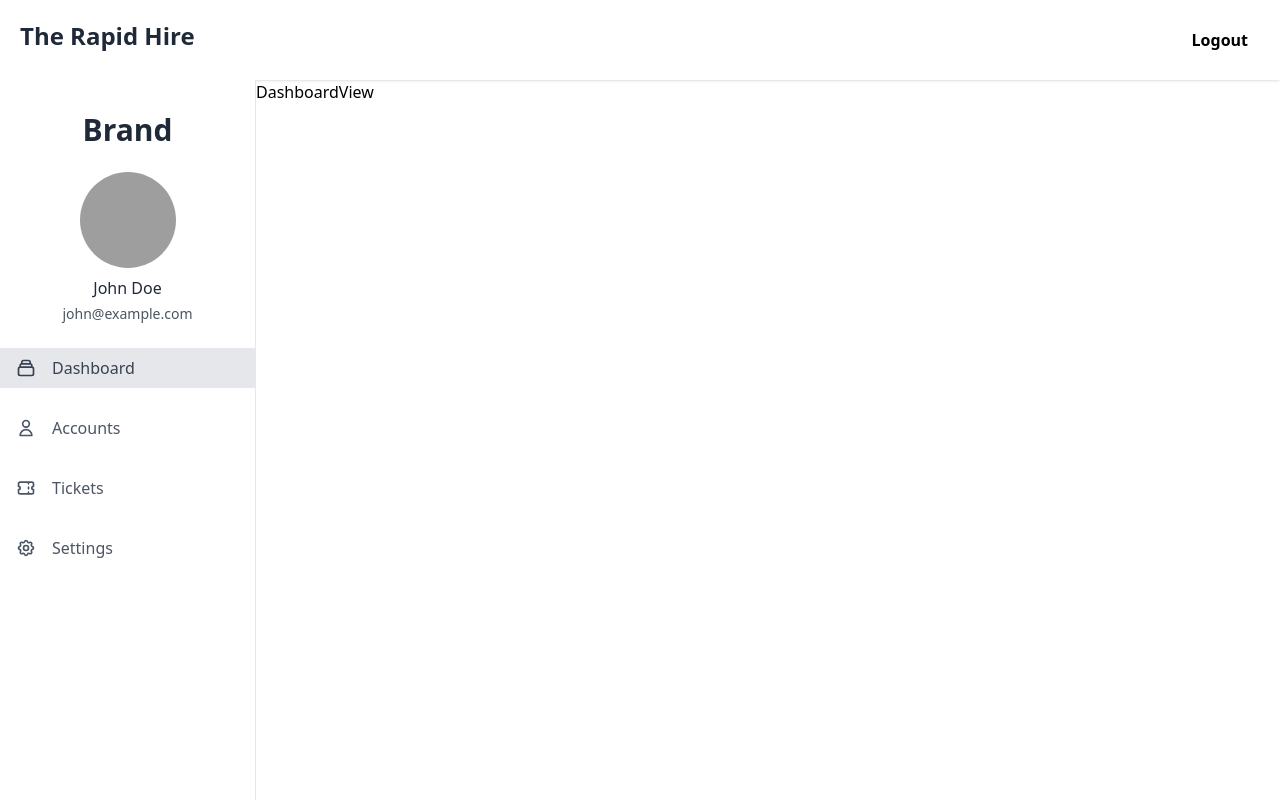
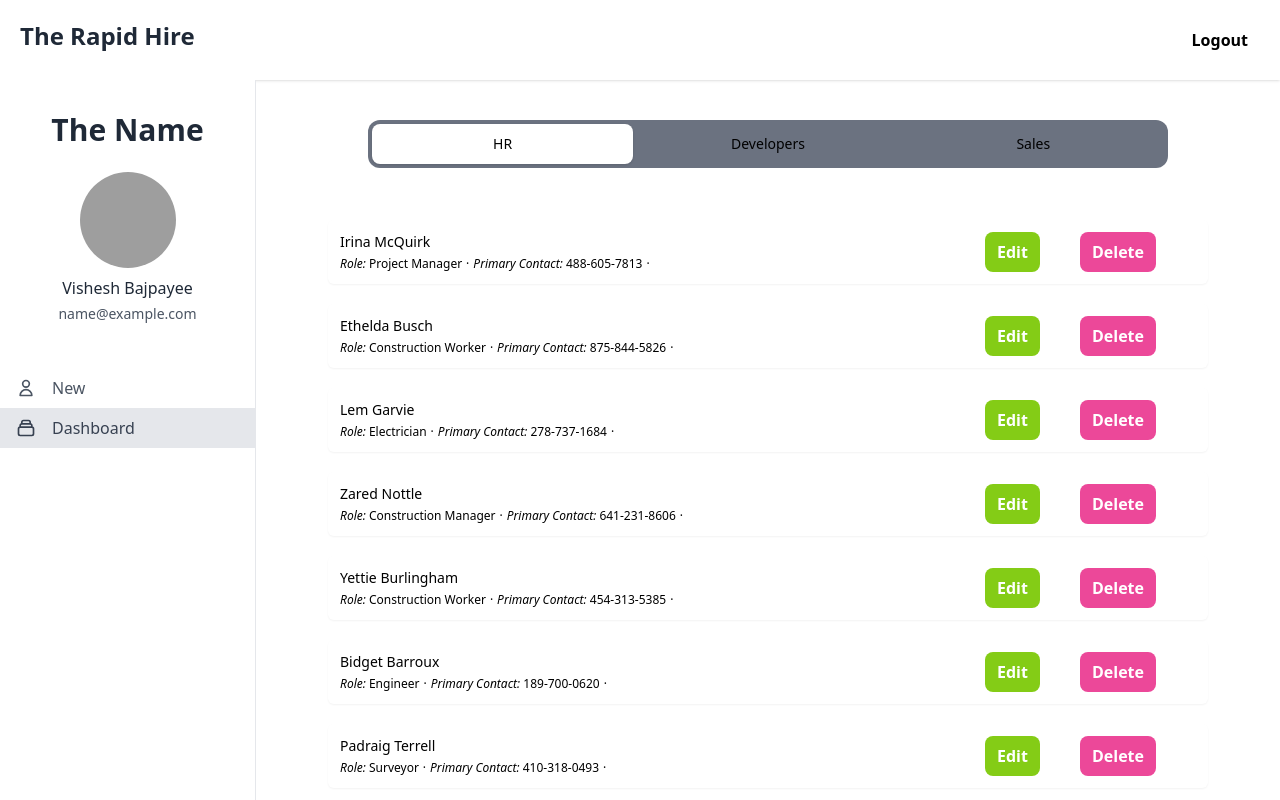
Before and after one commit to vishesh-baj/trh-family-app, a React (Create React App) app: page / in a window 1280 px wide. Both pictures are taken after typing "name@example.com", "Sample123" into the empty fields and a click on the button "Sign in". Shown: the top 800 px of the page. Built offline with nearby package versions, Linux system fonts and the light colour scheme; grey boxes are pictures that could not be loaded.

Commit message:
added dashboard content thats relevent, deleted other links from sidebar

```diff
--- a/package.json
+++ b/package.json
@@ -3,6 +3,7 @@
   "version": "0.1.0",
   "private": true,
   "dependencies": {
+    "@headlessui/react": "^1.5.0",
     "@reduxjs/toolkit": "^1.8.1",
     "@testing-library/jest-dom": "^5.16.4",
     "@testing-library/react": "^13.1.1",
--- a/src/components/DashboardView.jsx
+++ b/src/components/DashboardView.jsx
@@ -1,7 +1,11 @@
 import React from "react";
-
+import NewTabs from "./Tabs";
 const DashboardView = () => {
-  return <div className="flex-1">DashboardView</div>;
+  return (
+    <div className="flex-1">
+      <NewTabs />
+    </div>
+  );
 };
 
 export default DashboardView;
--- a/src/components/Sidebar.jsx
+++ b/src/components/Sidebar.jsx
@@ -1,10 +1,13 @@
 import React from "react";
+import { useSelector } from "react-redux";
+import { Link } from "react-router-dom";
+const Sidebar = () => {
+  const userData = useSelector((state) => state.userLogged);
 
-const Sidebar = () => {
   return (
     <div className="flex flex-col w-64 h-screen py-8 bg-white border-r dark:bg-gray-800 dark:border-gray-600">
       <h2 className="text-3xl font-semibold text-center text-gray-800 dark:text-white">
-        Brand
+        The Name
       </h2>
 
       <div className="flex flex-col items-center mt-6 -mx-2">
@@ -14,40 +17,18 @@ const Sidebar = () => {
           alt="avatar"
         />
         <h4 className="mx-2 mt-2 font-medium text-gray-800 dark:text-gray-200 hover:underline">
-          John Doe
+          Vishesh Bajpayee
         </h4>
         <p className="mx-2 mt-1 text-sm font-medium text-gray-600 dark:text-gray-400 hover:underline">
-          john@example.com
+          {userData[0].email}
         </p>
       </div>
 
       <div className="flex flex-col justify-between flex-1 mt-6">
         <nav>
           <a
-            className="flex items-center px-4 py-2 text-gray-700 bg-gray-200 dark:bg-gray-700 dark:text-gray-200"
-            href="/"
-          >
-            <svg
-              className="w-5 h-5"
-              viewBox="0 0 24 24"
-              fill="none"
-              xmlns="http://www.w3.org/2000/svg"
-            >
-              <path
-                d="M19 11H5M19 11C20.1046 11 21 11.8954 21 13V19C21 20.1046 20.1046 21 19 21H5C3.89543 21 3 20.1046 3 19V13C3 11.8954 3.89543 11 5 11M19 11V9C19 7.89543 18.1046 7 17 7M5 11V9C5 7.89543 5.89543 7 7 7M7 7V5C7 3.89543 7.89543 3 9 3H15C16.1046 3 17 3.89543 17 5V7M7 7H17"
-                stroke="currentColor"
-                strokeWidth="2"
-                strokeLinecap="round"
-                strokeLinejoin="round"
-              />
-            </svg>
-
-            <span className="mx-4 font-medium">Dashboard</span>
-          </a>
-
-          <a
             className="flex items-center px-4 py-2 mt-5 text-gray-600 transition-colors duration-200 transform dark:text-gray-400 hover:bg-gray-200 dark:hover:bg-gray-700 dark:hover:text-gray-200 hover:text-gray-700"
-            href="/"
+            href="/new-entry"
           >
             <svg
               className="w-5 h-5"
@@ -71,11 +52,12 @@ const Sidebar = () => {
               />
             </svg>
 
-            <span className="mx-4 font-medium">Accounts</span>
+            <span className="mx-4 font-medium">New</span>
           </a>
 
+          <Link to="/data">
             <a
-            className="flex items-center px-4 py-2 mt-5 text-gray-600 transition-colors duration-200 transform dark:text-gray-400 hover:bg-gray-200 dark:hover:bg-gray-700 dark:hover:text-gray-200 hover:text-gray-700"
+              className="flex items-center px-4 py-2 text-gray-700 bg-gray-200 dark:bg-gray-700 dark:text-gray-200"
               href="/"
             >
               <svg
@@ -85,7 +67,7 @@ const Sidebar = () => {
                 xmlns="http://www.w3.org/2000/svg"
               >
                 <path
-                d="M15 5V7M15 11V13M15 17V19M5 5C3.89543 5 3 5.89543 3 7V10C4.10457 10 5 10.8954 5 12C5 13.1046 4.10457 14 3 14V17C3 18.1046 3.89543 19 5 19H19C20.1046 19 21 18.1046 21 17V14C19.8954 14 19 13.1046 19 12C19 10.8954 19.8954 10 21 10V7C21 5.89543 20.1046 5 19 5H5Z"
+                  d="M19 11H5M19 11C20.1046 11 21 11.8954 21 13V19C21 20.1046 20.1046 21 19 21H5C3.89543 21 3 20.1046 3 19V13C3 11.8954 3.89543 11 5 11M19 11V9C19 7.89543 18.1046 7 17 7M5 11V9C5 7.89543 5.89543 7 7 7M7 7V5C7 3.89543 7.89543 3 9 3H15C16.1046 3 17 3.89543 17 5V7M7 7H17"
                   stroke="currentColor"
                   strokeWidth="2"
                   strokeLinecap="round"
@@ -93,37 +75,9 @@ const Sidebar = () => {
                 />
               </svg>
 
-            <span className="mx-4 font-medium">Tickets</span>
+              <span className="mx-4 font-medium">Dashboard</span>
             </a>
-
-          <a
-            className="flex items-center px-4 py-2 mt-5 text-gray-600 transition-colors duration-200 transform dark:text-gray-400 hover:bg-gray-200 dark:hover:bg-gray-700 dark:hover:text-gray-200 hover:text-gray-700"
-            href="/"
-          >
-            <svg
-              className="w-5 h-5"
-              viewBox="0 0 24 24"
-              fill="none"
-              xmlns="http://www.w3.org/2000/svg"
-            >
-              <path
-                d="M10.3246 4.31731C10.751 2.5609 13.249 2.5609 13.6754 4.31731C13.9508 5.45193 15.2507 5.99038 16.2478 5.38285C17.7913 4.44239 19.5576 6.2087 18.6172 7.75218C18.0096 8.74925 18.5481 10.0492 19.6827 10.3246C21.4391 10.751 21.4391 13.249 19.6827 13.6754C18.5481 13.9508 18.0096 15.2507 18.6172 16.2478C19.5576 17.7913 17.7913 19.5576 16.2478 18.6172C15.2507 18.0096 13.9508 18.5481 13.6754 19.6827C13.249 21.4391 10.751 21.4391 10.3246 19.6827C10.0492 18.5481 8.74926 18.0096 7.75219 18.6172C6.2087 19.5576 4.44239 17.7913 5.38285 16.2478C5.99038 15.2507 5.45193 13.9508 4.31731 13.6754C2.5609 13.249 2.5609 10.751 4.31731 10.3246C5.45193 10.0492 5.99037 8.74926 5.38285 7.75218C4.44239 6.2087 6.2087 4.44239 7.75219 5.38285C8.74926 5.99037 10.0492 5.45193 10.3246 4.31731Z"
-                stroke="currentColor"
-                strokeWidth="2"
-                strokeLinecap="round"
-                strokeLinejoin="round"
-              />
-              <path
-                d="M15 12C15 13.6569 13.6569 15 12 15C10.3431 15 9 13.6569 9 12C9 10.3431 10.3431 9 12 9C13.6569 9 15 10.3431 15 12Z"
-                stroke="currentColor"
-                strokeWidth="2"
-                strokeLinecap="round"
-                strokeLinejoin="round"
-              />
-            </svg>
-
-            <span className="mx-4 font-medium">Settings</span>
-          </a>
+          </Link>
         </nav>
       </div>
     </div>
--- a/src/components/Tabs.jsx
+++ b/src/components/Tabs.jsx
@@ -1,24 +1,98 @@
-import React from "react";
+import { useState } from "react";
+import { Tab } from "@headlessui/react";
+import { rolesHR, rolesDeveloper, rolesSales } from "../db/roles";
 
-const Tabs = () => {
-  // ! Need to change colors for dark mode for text, as currently its white
+function classNames(...classes) {
+  return classes.filter(Boolean).join(" ");
+}
+
+const NewTabs = () => {
+  let [categories] = useState({
+    HR: rolesHR,
+    Developers: rolesDeveloper,
+    Sales: rolesSales,
+  });
+
   return (
-    <div className="flex justify-center">
-      <div className="flex  border-b border-gray-200 dark:border-gray-700">
-        <button className="h-10 px-4 py-2 -mb-px text-sm text-center text-blue-600 bg-transparent border-b-2 border-blue-500 sm:text-base dark:border-blue-400 dark:text-blue-300 whitespace-nowrap focus:outline-none">
-          Profile
-        </button>
+    <div className="w-auto px-2 py-10 sm:px-0">
+      <Tab.Group>
+        <Tab.List className="flex p-1 mx-28 space-x-1 bg-gray-500 rounded-xl">
+          {Object.keys(categories).map((category) => (
+            <Tab
+              key={category}
+              className={({ selected }) =>
+                classNames(
+                  "tab ",
+                  selected
+                    ? "bg-white shadow"
+                    : "text-blue-100 hover:bg-white/[0.12] hover:text-white"
+                )
+              }
+            >
+              {category}
+            </Tab>
+          ))}
+        </Tab.List>
 
-        <button className="h-10 px-4 py-2 -mb-px text-sm text-center text-gray-700 bg-transparent border-b-2 border-transparent sm:text-base dark:text-white whitespace-nowrap cursor-base focus:outline-none hover:border-gray-400">
-          Account
-        </button>
+        {/* _____________________ */}
 
-        <button className="h-10 px-4 py-2 -mb-px text-sm text-center text-gray-700 bg-transparent border-b-2 border-transparent sm:text-base dark:text-white whitespace-nowrap cursor-base focus:outline-none hover:border-gray-400">
-          Notification
-        </button>
-      </div>
+        <Tab.Panels className="mt-5 px-5">
+          {Object.values(categories).map((posts, idx) => (
+            <Tab.Panel
+              key={idx}
+              className={classNames(
+                "bg-white rounded-xl p-3",
+                "focus:outline-none focus:ring-2 ring-offset-2 ring-offset-blue-400 ring-white ring-opacity-60"
+              )}
+            >
+              <ul className="px-5">
+                {posts.map((post) => (
+                  <li
+                    key={post.id}
+                    className="relative m-5 shadow-sm hover:shadow-lg hover:bg-gray-100 transition duration-300 hover:scale-105 transform ease-in-out flex justify-between p-3 rounded-md hover:bg-coolGray-100"
+                  >
+                    <div>
+                      <h3 className="text-sm font-medium leading-5">
+                        {post.first_name} {post.last_name}
+                      </h3>
+
+                      <ul className="flex mt-1 space-x-1 text-xs font-normal leading-4 text-coolGray-500">
+                        <li>
+                          <em>Role:</em> {post.role}
+                        </li>
+                        <li>&middot;</li>
+                        <li>
+                          <em>Primary Contact:</em> {post.contact_no}
+                        </li>
+                        <li>&middot;</li>
+                      </ul>
+                    </div>
+
+                    <div className=" px-10 flex gap-10">
+                      <button className="bg-lime-500 text-white font-semibold px-3 py-2 rounded-lg">
+                        Edit
+                      </button>
+                      <button className="bg-pink-500 text-white font-semibold px-3 py-2 rounded-lg">
+                        Delete
+                      </button>
+                    </div>
+
+                    <a
+                      href="/"
+                      className={classNames(
+                        "absolute inset-0 rounded-md",
+                        "focus:z-10 focus:outline-none focus:ring-2 ring-blue-400"
+                      )}
+                    />
+                  </li>
+                ))}
+              </ul>
+            </Tab.Panel>
+          ))}
+        </Tab.Panels>
+      </Tab.Group>
     </div>
   );
 };
 
-export default Tabs;
+export default NewTabs;
--- /dev/null
+++ b/src/db/roles.js
@@ -0,0 +1,218 @@
+export const rolesHR = [
+  {
+    id: 1,
+    first_name: "Irina",
+    last_name: "McQuirk",
+    role: "Project Manager",
+    contact_no: "488-605-7813",
+  },
+  {
+    id: 2,
+    first_name: "Ethelda",
+    last_name: "Busch",
+    role: "Construction Worker",
+    contact_no: "875-844-5826",
+  },
+  {
+    id: 3,
+    first_name: "Lem",
+    last_name: "Garvie",
+    role: "Electrician",
+    contact_no: "278-737-1684",
+  },
+  {
+    id: 4,
+    first_name: "Zared",
+    last_name: "Nottle",
+    role: "Construction Manager",
+    contact_no: "641-231-8606",
+  },
+  {
+    id: 5,
+    first_name: "Yettie",
+    last_name: "Burlingham",
+    role: "Construction Worker",
+    contact_no: "454-313-5385",
+  },
+  {
+    id: 6,
+    first_name: "Bidget",
+    last_name: "Barroux",
+    role: "Engineer",
+    contact_no: "189-700-0620",
+  },
+  {
+    id: 7,
+    first_name: "Padraig",
+    last_name: "Terrell",
+    role: "Surveyor",
+    contact_no: "410-318-0493",
+  },
+  {
+    id: 8,
+    first_name: "Krissie",
+    last_name: "Issakov",
+    role: "Architect",
+    contact_no: "771-504-1284",
+  },
+  {
+    id: 9,
+    first_name: "Amalea",
+    last_name: "Haville",
+    role: "Construction Foreman",
+    contact_no: "185-555-9709",
+  },
+  {
+    id: 10,
+    first_name: "Lynnelle",
+    last_name: "Czajkowska",
+    role: "Engineer",
+    contact_no: "597-393-8558",
+  },
+];
+
+export const rolesDeveloper = [
+  {
+    id: 1,
+    first_name: "Renaud",
+    last_name: "Prestidge",
+    role: "Engineer",
+    contact_no: "968-168-5958",
+  },
+  {
+    id: 2,
+    first_name: "Maggi",
+    last_name: "Riccardi",
+    role: "Construction Manager",
+    contact_no: "971-638-9854",
+  },
+  {
+    id: 3,
+    first_name: "Collin",
+    last_name: "Baselli",
+    role: "Construction Manager",
+    contact_no: "430-727-6845",
+  },
+  {
+    id: 4,
+    first_name: "Merrick",
+    last_name: "Whellans",
+    role: "Construction Expeditor",
+    contact_no: "865-568-5975",
+  },
+  {
+    id: 5,
+    first_name: "Linn",
+    last_name: "Basile",
+    role: "Estimator",
+    contact_no: "947-746-2788",
+  },
+  {
+    id: 6,
+    first_name: "Daisey",
+    last_name: "Caswell",
+    role: "Construction Foreman",
+    contact_no: "684-628-6110",
+  },
+  {
+    id: 7,
+    first_name: "Chane",
+    last_name: "Witcombe",
+    role: "Engineer",
+    contact_no: "305-675-6062",
+  },
+  {
+    id: 8,
+    first_name: "Ferrell",
+    last_name: "Stout",
+    role: "Engineer",
+    contact_no: "273-426-4731",
+  },
+  {
+    id: 9,
+    first_name: "Jone",
+    last_name: "Kitney",
+    role: "Estimator",
+    contact_no: "183-673-9778",
+  },
+  {
+    id: 10,
+    first_name: "Ilka",
+    last_name: "Severwright",
+    role: "Supervisor",
+    contact_no: "573-892-9709",
+  },
+];
+
+export const rolesSales = [
+  {
+    id: 1,
+    first_name: "Clyde",
+    last_name: "Fenge",
+    role: "Construction Foreman",
+    contact_no: "362-928-9023",
+  },
+  {
+    id: 2,
+    first_name: "Nikola",
+    last_name: "Beagles",
+    role: "Construction Foreman",
+    contact_no: "178-896-8646",
+  },
+  {
+    id: 3,
+    first_name: "Ardene",
+    last_name: "Mahood",
+    role: "Construction Expeditor",
+    contact_no: "635-791-5069",
+  },
+  {
+    id: 4,
+    first_name: "Dorrie",
+    last_name: "Santus",
+    role: "Subcontractor",
+    contact_no: "524-990-2186",
+  },
+  {
+    id: 5,
+    first_name: "Hinze",
+    last_name: "Feehily",
+    role: "Construction Foreman",
+    contact_no: "577-483-6497",
+  },
+  {
+    id: 6,
+    first_name: "Barnett",
+    last_name: "Scotfurth",
+    role: "Engineer",
+    contact_no: "319-193-6180",
+  },
+  {
+    id: 7,
+    first_name: "Heall",
+    last_name: "Ballston",
+    role: "Surveyor",
+    contact_no: "173-462-5395",
+  },
+  {
+    id: 8,
+    first_name: "Eleanore",
+    last_name: "Gannicleff",
+    role: "Supervisor",
+    contact_no: "964-745-1033",
+  },
+  {
+    id: 9,
+    first_name: "Janina",
+    last_name: "Frossell",
+    role: "Surveyor",
+    contact_no: "735-186-8021",
+  },
+  {
+    id: 10,
+    first_name: "Mady",
+    last_name: "Yallowley",
+    role: "Engineer",
+    contact_no: "404-736-2571",
+  },
+];
--- a/src/index.css
+++ b/src/index.css
@@ -10,3 +10,11 @@
 .loginBtn {
   @apply w-full px-4 py-2 tracking-wide text-white transition-colors duration-200 transform bg-blue-500 rounded-md hover:bg-blue-400 focus:outline-none focus:bg-blue-400 focus:ring focus:ring-blue-300 focus:ring-opacity-50;
 }
+
+.tab {
+  @apply w-full py-2.5 text-sm leading-5 font-medium text-black rounded-lg
+                  focus:outline-none focus:ring-2;
+}
+
+/*
+ring-offset-2 ring-offset-blue-400 ring-white ring-opacity-60 */
```
Also changed, not shown: 1 other file (tests, documents, lock files or other folders). Lines whose indentation alone changed are shown as unchanged.
